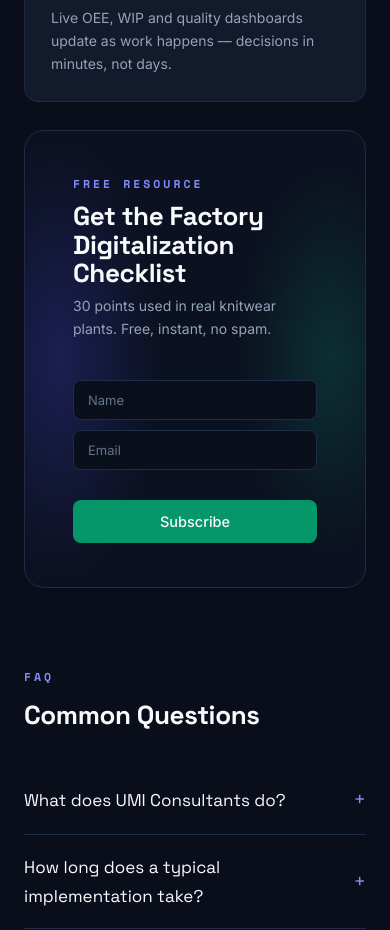
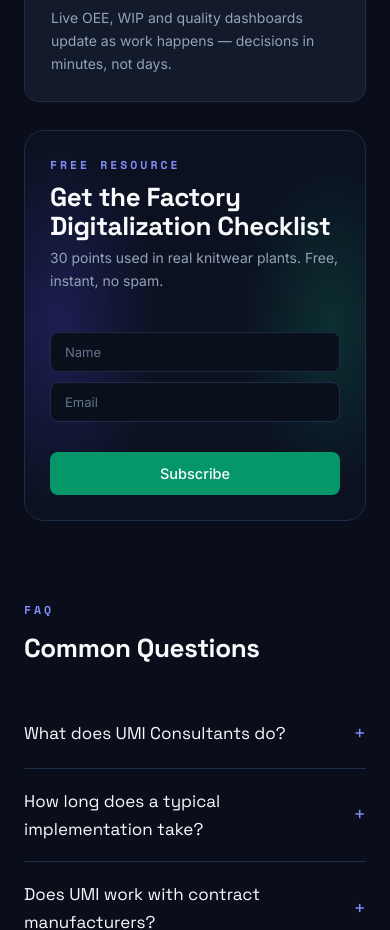
Before and after one commit to ismail-ahmad/umi-website, a Next.js app: page / in a window 390 px wide. Shown: the part 2160-3090 px from the top of the page. Built offline with nearby package versions, Linux system fonts and the light colour scheme.

Commit message:
free form padding

```diff
--- a/app/globals.css
+++ b/app/globals.css
@@ -866,6 +866,9 @@
     .adv-card-container .adv-card{
       justify-content: flex-start;
     }
+    .free-resource-form{
+      padding: 25px;
+    }
 }
 
 /* desktop only styles */
```
